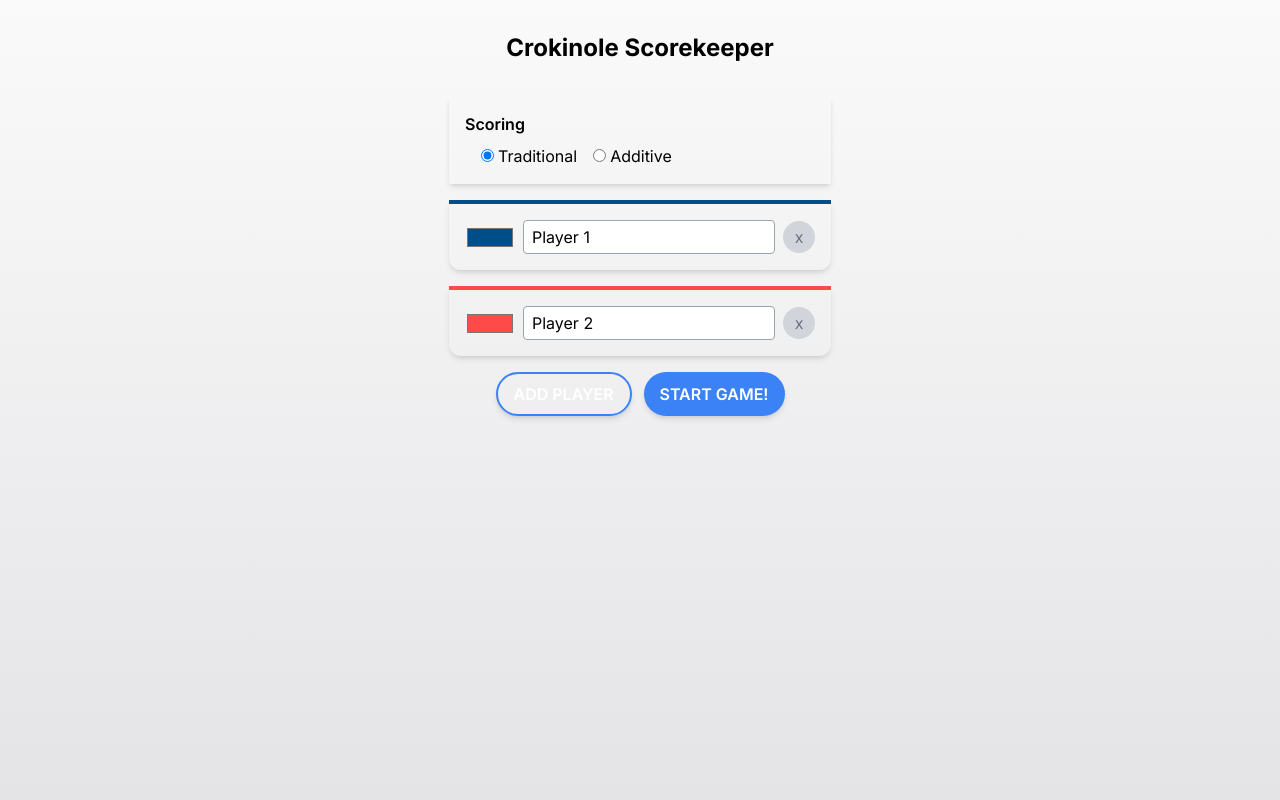
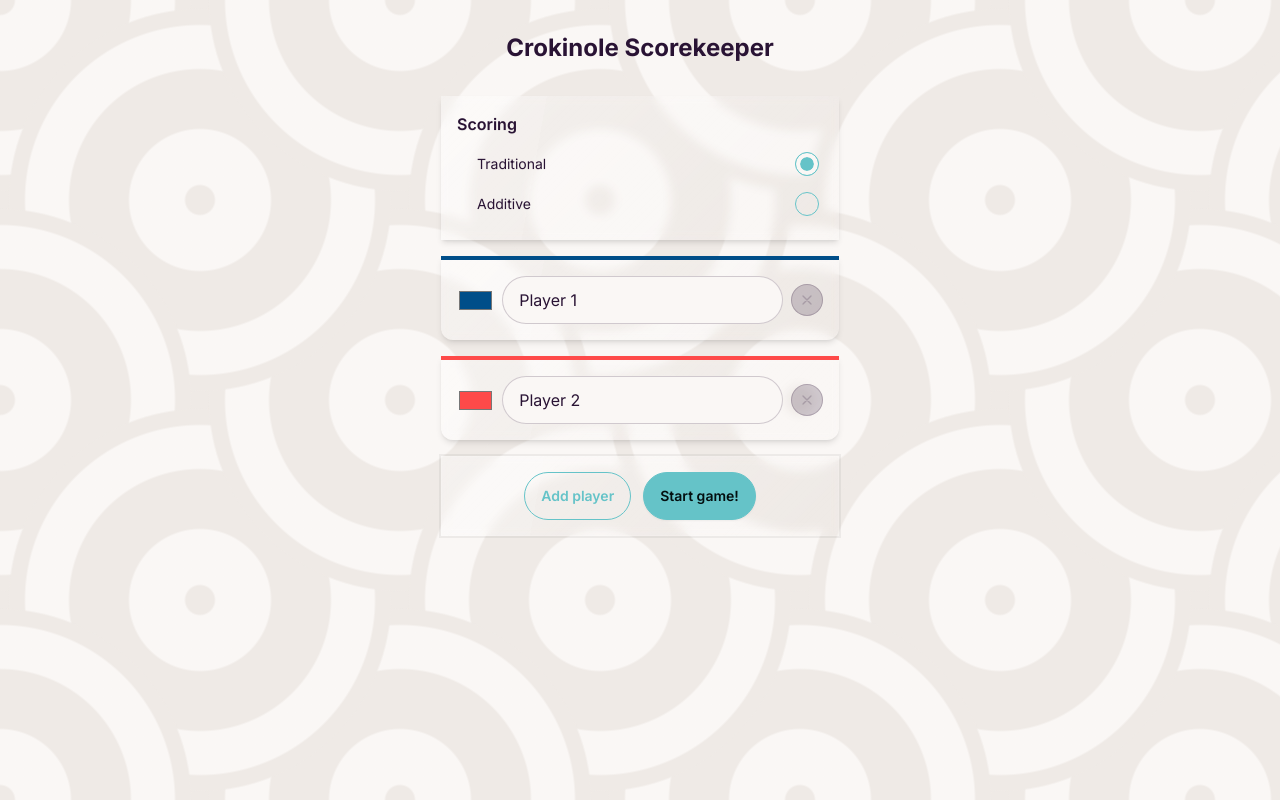
Before and after one commit to everchanger/crokinole-score, a Next.js app: page / in a window 1280 px wide. Built offline with nearby package versions, Linux system fonts and the light colour scheme.

Commit message:
feat: added daisyui

```diff
--- a/app/components/PlayerInput.tsx
+++ b/app/components/PlayerInput.tsx
@@ -13,7 +13,7 @@ export default function PlayerInput({
 }) {
   return (
     <div
-      className='flex items-center space-x-2 rounded-xl rounded-t-none border-t-4 p-4 shadow-md'
+      className='glass flex items-center space-x-2 rounded-xl rounded-t-none border-0 border-t-4 border-solid p-4 shadow-md'
       style={{ borderColor: player.color }}
     >
       <input
@@ -23,7 +23,7 @@ export default function PlayerInput({
         className='aspect-square bg-transparent'
       />
       <input
-        className='rounded border border-solid border-gray-400 px-2 py-1'
+        className='input input-bordered w-full max-w-xs'
         value={player.name}
         onChange={(e) =>
           onChange({ color: player.color, name: e.target.value })
@@ -31,14 +31,24 @@ export default function PlayerInput({
       />
       <button
         onClick={onDelete}
-        className={
-          'flex aspect-square h-8 w-8 items-center justify-center ' +
-          (isAllowedToDelete
-            ? 'rounded-full bg-red-500 p-2 text-white hover:bg-red-600'
-            : 'cursor-not-allowed rounded-full bg-gray-300 p-2 text-gray-500')
-        }
+        className='btn btn-circle btn-outline btn-error btn-sm'
+        disabled={!isAllowedToDelete}
+        title='Delete player'
       >
-        x
+        <svg
+          xmlns='http://www.w3.org/2000/svg'
+          className='h-4 w-4'
+          fill='none'
+          viewBox='0 0 24 24'
+          stroke='currentColor'
+        >
+          <path
+            strokeLinecap='round'
+            strokeLinejoin='round'
+            strokeWidth='2'
+            d='M6 18L18 6M6 6l12 12'
+          />
+        </svg>
       </button>
     </div>
   );
--- a/app/components/PlayerSetup.tsx
+++ b/app/components/PlayerSetup.tsx
@@ -27,27 +27,27 @@ export default function PlayerSetyp({
 
   return (
     <div className='space-y-4'>
-      <div className='space-x-4 p-4 shadow-md'>
+      <div className='glass space-x-4 p-4 shadow-md'>
         <p className='mb-2 font-semibold'>Scoring</p>
-        <label>
+        <label className='label'>
+          <span className='label-text'>Traditional</span>
           <input
             type='radio'
             value='traditional'
-            className='mr-1'
+            className='radio-primary radio'
             checked={scoreMode === 'traditional'}
             onChange={() => onChangeScoreMode('traditional')}
           />
-          Traditional
         </label>
-        <label>
+        <label className='label'>
+          <span className='label-text'>Additive</span>
           <input
             type='radio'
             value='additive'
-            className='mr-1'
+            className='radio-primary radio'
             checked={scoreMode === 'additive'}
             onChange={() => onChangeScoreMode('additive')}
           />
-          Additive
         </label>
       </div>
       {players.map((player, index) => (
@@ -61,17 +61,14 @@ export default function PlayerSetyp({
           isAllowedToDelete={canDelete}
         />
       ))}
-      <div className='flex justify-center space-x-3'>
+      <div className='glass flex justify-center space-x-3 p-4'>
         <button
-          className='rounded-full border-2 border-blue-500 px-4 py-2 font-semibold uppercase text-blue-500 text-white shadow-md hover:border-blue-600 hover:text-blue-600 hover:shadow-sm'
+          className='btn btn-outline btn-primary'
           onClick={() => onAddPlayer({ name: '', color: getRandomColor() })}
         >
           Add player
         </button>
-        <button
-          className='rounded-full bg-blue-500 px-4 py-2 font-semibold uppercase text-white shadow-md hover:bg-blue-600 hover:shadow-sm'
-          onClick={() => onStartGame()}
-        >
+        <button className='btn btn-primary' onClick={() => onStartGame()}>
           Start game!
         </button>
       </div>
--- a/app/components/ScoreKeeper.tsx
+++ b/app/components/ScoreKeeper.tsx
@@ -38,7 +38,45 @@ export default function ScoreKeeper() {
           onChangeScoreMode={(mode) => setScoreMode(mode)}
         />
       )}
-      {appState === 'scoring' && <div>SCORING!</div>}
+      {appState === 'scoring' && (
+        <div>
+          {players.map((player) => (
+            <div
+              className='mb-4 rounded-tl-lg border-l-4 border-t-2 bg-zinc-50 p-4 pt-2 shadow-md'
+              style={{ borderColor: player.color }}
+              key={player.color + player.name}
+            >
+              <h2 className='mb-2'>{player.name}</h2>
+              <div className='space-x-8'>
+                <button
+                  style={{ borderColor: player.color }}
+                  className='aspect-square w-12 rounded-full border-2 p-2 font-semibold text-black shadow-md hover:bg-white hover:shadow-lg'
+                >
+                  5
+                </button>
+                <button
+                  style={{ borderColor: player.color }}
+                  className='aspect-square w-12 rounded-full border-2 p-2 font-semibold text-black shadow-md hover:bg-white hover:shadow-lg'
+                >
+                  10
+                </button>
+                <button
+                  style={{ borderColor: player.color }}
+                  className='aspect-square w-12 rounded-full border-2 p-2 font-semibold text-black shadow-md hover:bg-white hover:shadow-lg'
+                >
+                  15
+                </button>
+                <button
+                  style={{ borderColor: player.color }}
+                  className='aspect-square w-12 rounded-full border-2 p-2 font-semibold text-black shadow-md hover:bg-white hover:shadow-lg'
+                >
+                  20
+                </button>
+              </div>
+            </div>
+          ))}
+        </div>
+      )}
     </div>
   );
 }
--- a/app/globals.css
+++ b/app/globals.css
@@ -7,3 +7,25 @@
     text-wrap: balance;
   }
 }
+
+
+
+body {
+  --s: 200px; /* control the size*/
+
+  @screen md {
+    --s: 400px;
+  }
+
+  --_g:
+      oklch(var(--b2) / 1) 0%  7% ,oklch(var(--b1) / 1) 8% 35%, oklch(var(--b2) / 1) 36% 65%,
+      oklch(var(--b1) / 1) 66% 87%, oklch(var(--b2) / 1) 88% 95%,
+     #0000 96%;
+
+  background:
+    radial-gradient(50% 50% at 100% 0,var(--_g)),
+    radial-gradient(50% 50% at 0 100%,var(--_g)),
+    radial-gradient(50% 50%,var(--_g)),
+    radial-gradient(50% 50%,var(--_g)) calc(var(--s)/2) calc(var(--s)/2) oklch(var(--b2) / 1);
+  background-size: var(--s) var(--s);
+}
--- a/app/layout.tsx
+++ b/app/layout.tsx
@@ -1,12 +1,12 @@
-import type { Metadata } from "next";
-import { Inter } from "next/font/google";
-import "./globals.css";
+import type { Metadata } from 'next';
+import { Inter } from 'next/font/google';
+import './globals.css';
 
-const inter = Inter({ subsets: ["latin"] });
+const inter = Inter({ subsets: ['latin'] });
 
 export const metadata: Metadata = {
-  title: "Crokinole scorekeeper",
-  description: "A small app to keep score of Crokinole games",
+  title: 'Crokinole scorekeeper',
+  description: 'A small app to keep score of Crokinole games',
 };
 
 export default function RootLayout({
@@ -15,8 +15,12 @@ export default function RootLayout({
   children: React.ReactNode;
 }>) {
   return (
-    <html lang="en">
-      <body className={inter.className + " bg-gradient-to-b from-zinc-50 to-zinc-200"}>{children}</body>
+    <html lang='en'>
+      <body
+        className={inter.className + ' [ text-base-content [--glass-blur:5px]'}
+      >
+        {children}
+      </body>
     </html>
   );
 }
--- a/package.json
+++ b/package.json
@@ -19,6 +19,7 @@
     "@types/node": "^20",
     "@types/react": "^18",
     "@types/react-dom": "^18",
+    "daisyui": "^4.12.10",
     "eslint": "^8",
     "eslint-config-next": "14.2.5",
     "eslint-config-prettier": "^9.1.0",
--- a/tailwind.config.ts
+++ b/tailwind.config.ts
@@ -1,4 +1,5 @@
 import type { Config } from "tailwindcss";
+import daisyui from "daisyui";
 
 const config: Config = {
   content: [
@@ -6,6 +7,9 @@ const config: Config = {
     "./components/**/*.{js,ts,jsx,tsx,mdx}",
     "./app/**/*.{js,ts,jsx,tsx,mdx}",
   ],
+  daisyui: {
+    themes: ["cupcake"],
+  },
   theme: {
     extend: {
       backgroundImage: {
@@ -15,6 +19,6 @@ const config: Config = {
       },
     },
   },
-  plugins: [],
+  plugins: [daisyui],
 };
 export default config;
```
Also changed, not shown: app/components/RoundScore.tsx (added), 1 other file (tests, documents, lock files or other folders).
